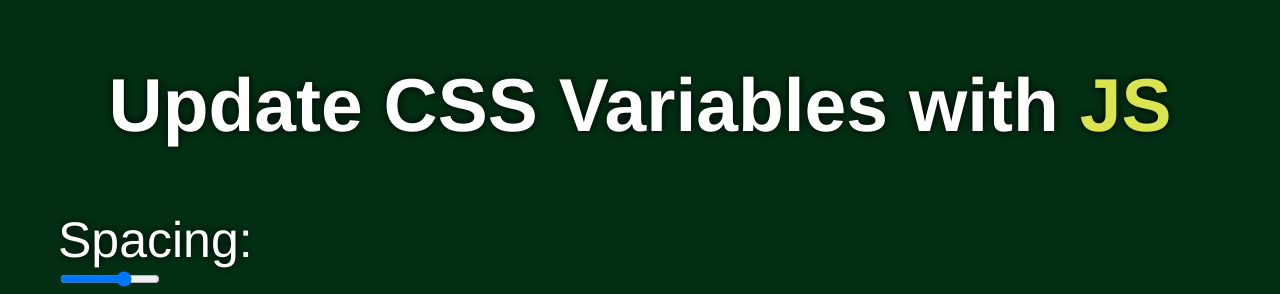
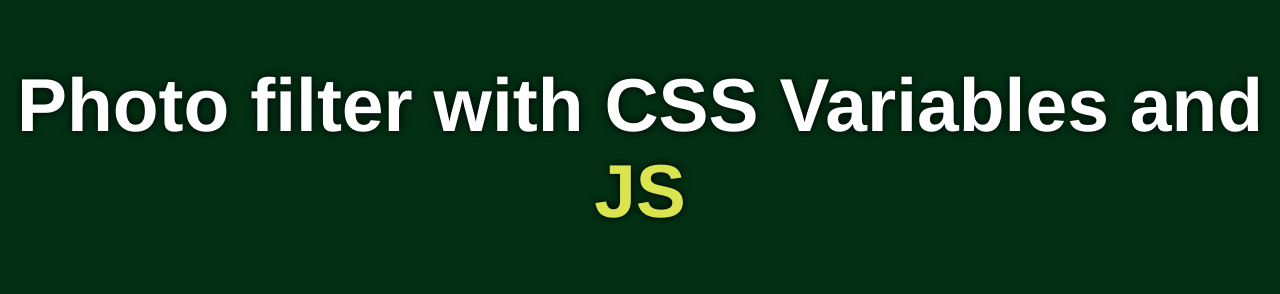
Before and after one commit to AlexGrin1/Five-pages, a plain HTML site: page Variables-and-JS/index.html in a window 1280 px wide. Shown: the top 294 px of the page. Drawn offline with Linux system fonts and the light colour scheme.

Commit message:
change heading

```diff
--- a/Variables-and-JS/index.html
+++ b/Variables-and-JS/index.html
@@ -7,7 +7,7 @@
 </head>
 
 <body>
-  <h2 class="shadow">Update CSS Variables with <span class='hl'>JS</span></h2>
+  <h2 class="shadow">Photo filter with CSS Variables and <span class='hl'>JS</span></h2>
   <div class="container">
     <div class="controls">
       <label for="spacing" class="shadow">Spacing:</label>
```
